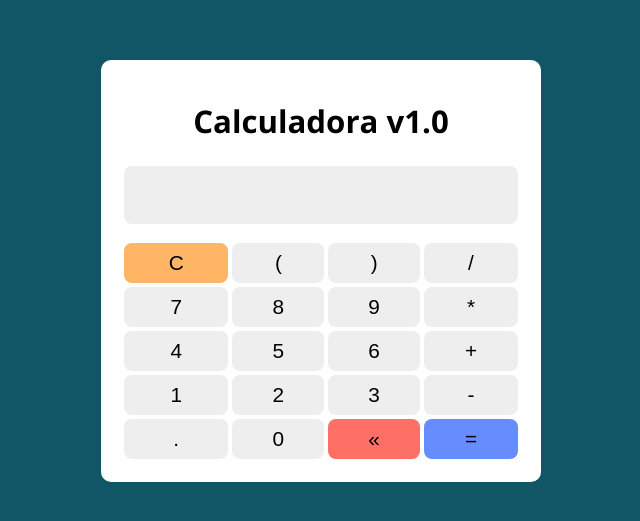
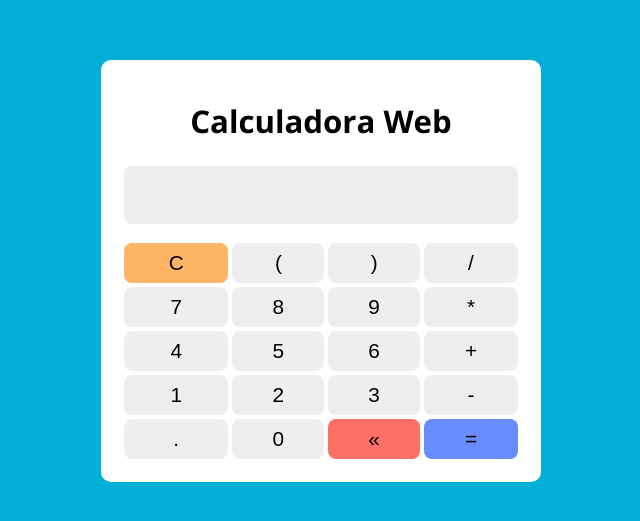
Before and after one commit to Joao-Eccel/CalculadoraWeb, a plain HTML site: page index.html in a window 1280 px wide. Shown: the part 129-650 px from the top of the page, without its empty margins (319-959 px from the left). Drawn offline with nearby package versions, Linux system fonts and the light colour scheme.

Commit message:
Atualizacao
Atualização de cores e de nomes

```diff
--- a/assets/css/config.css
+++ b/assets/css/config.css
@@ -1,8 +1,8 @@
 @import url('https://fonts.googleapis.com/css?family=Open+Sans:400,700&display=swap');
 
 :root {
-  --primary-color: rgb(17, 86, 102);
-  --primary-color-darker: rgb(9, 48, 56);
+  --primary-color: #02afd6;
+  --primary-color-darker: #093038;
 }
 
 * {
--- a/assets/css/style.css
+++ b/assets/css/style.css
@@ -25,7 +25,6 @@ body {
 }
 
 .calculadora {
-
   width: 400px;
 }
 
@@ -41,6 +40,8 @@ body {
   font-size: 36px;
   color: #222;
 }
+
+/* Codigo button */
 
 .btn {
   width: 100%;
--- a/index.html
+++ b/index.html
@@ -5,7 +5,8 @@
   <meta charset="UTF-8">
   <meta name="viewport" content="width=device-width, initial-scale=1.0">
   <meta http-equiv="X-UA-Compatible" content="ie=edge">
-  <title>Calculadora v2.0</title>
+  <title>CalculadoraWeb</title>
+  <link rel="shortcut icon" href="assets/imgs/favicon.png" type="image/x-icon">
   <link rel="stylesheet" href="./assets/css/config.css">
   <link rel="stylesheet" href="./assets/css/style.css">
 </head>
@@ -13,7 +14,7 @@
 <body>
 
   <section class="container">
-    <h1>Calculadora v1.0</h1>
+    <h1>Calculadora Web</h1>
 
     <table class="calculadora">
       <tr>
```
Also changed, not shown: assets/imgs/favicon.png (added).
